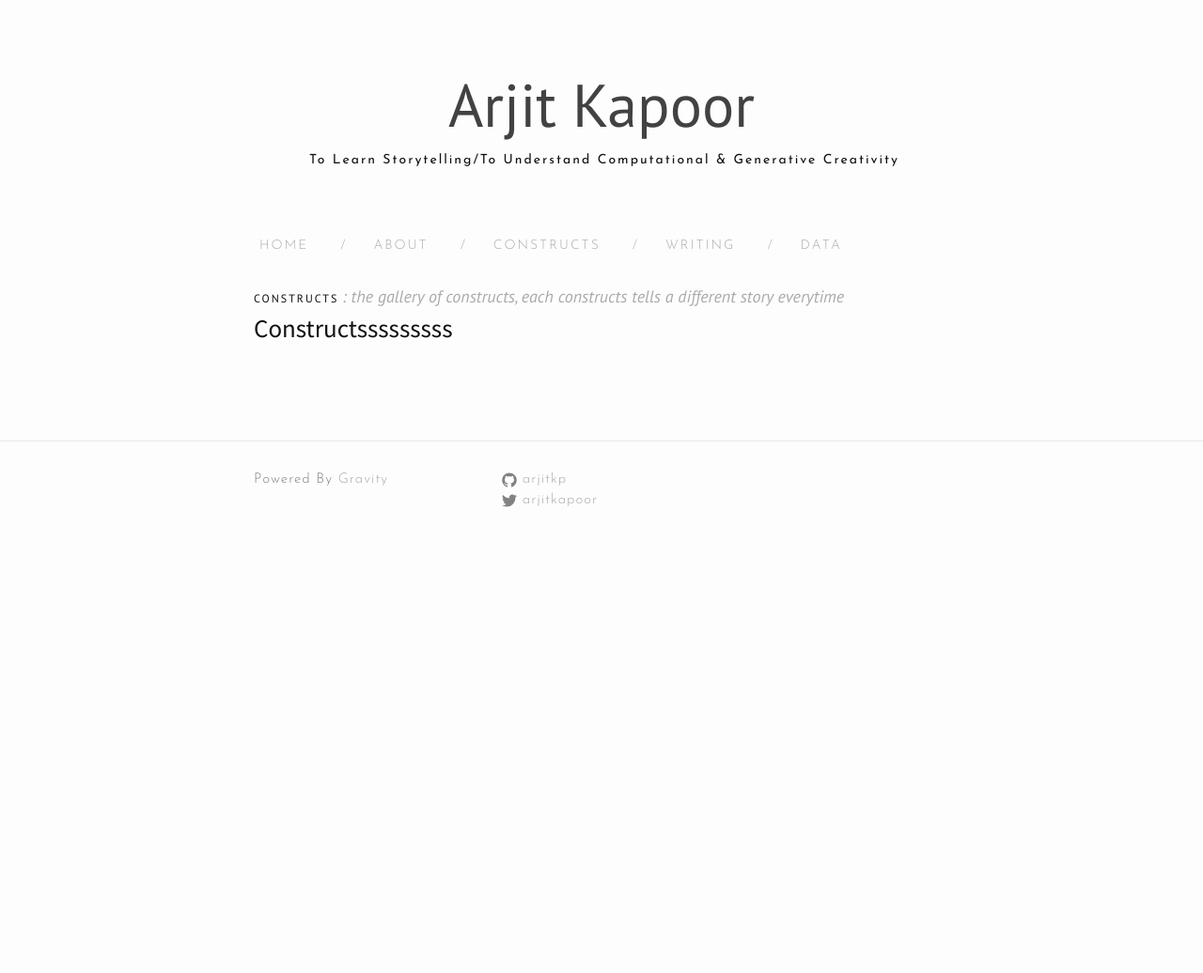
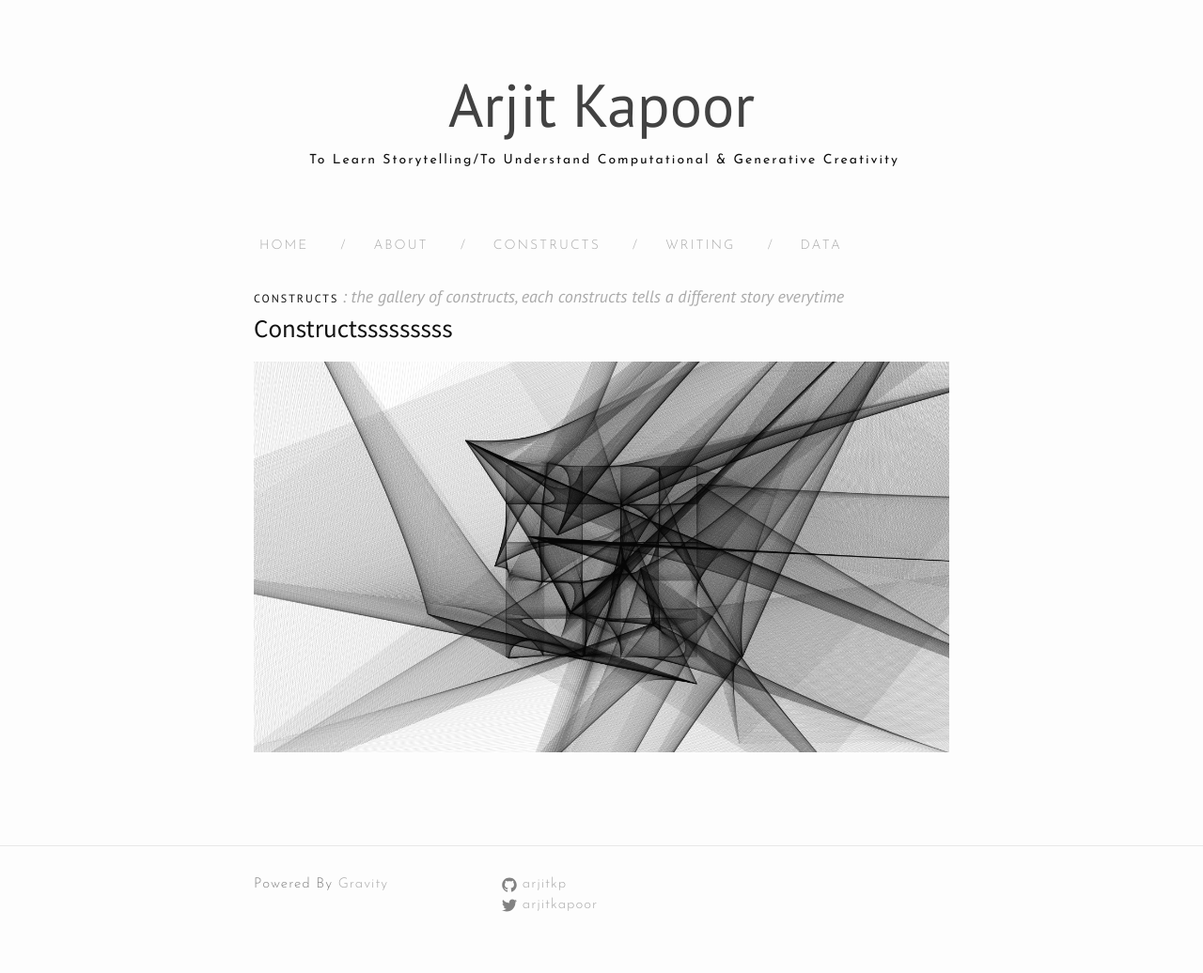
Before and after one commit to manuelvarzen/arjitkp.github.io, a Jekyll site: the page built from b_Constructs.md, in a window 1280 px wide. Shown: the whole page at 94% size. Built offline with Jekyll 4.4.1, drawn with Linux system fonts in a browser that asks for light colours; nearby versions of some CDN libraries; before the commit the page ends 900 px from its top, so only the background shows below that.

Commit message:
add lattice

```diff
--- a/b_Constructs.md
+++ b/b_Constructs.md
@@ -8,3 +8,6 @@ tagline : ": The gallery of constructs, each constructs tells a different story
 
 
 # Constructsssssssss
+
+
+![]({{"/images/constructs/lattice.png"|absolute_url}})
```
